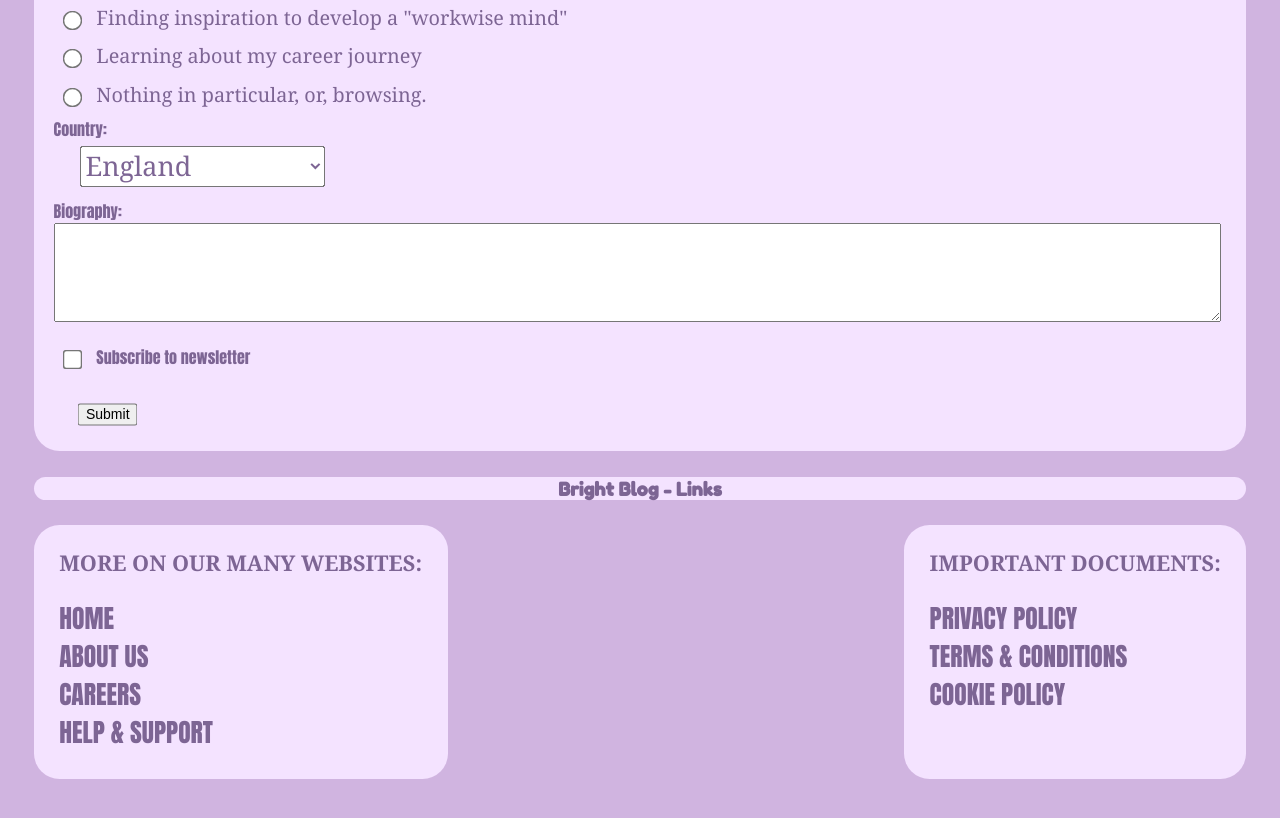
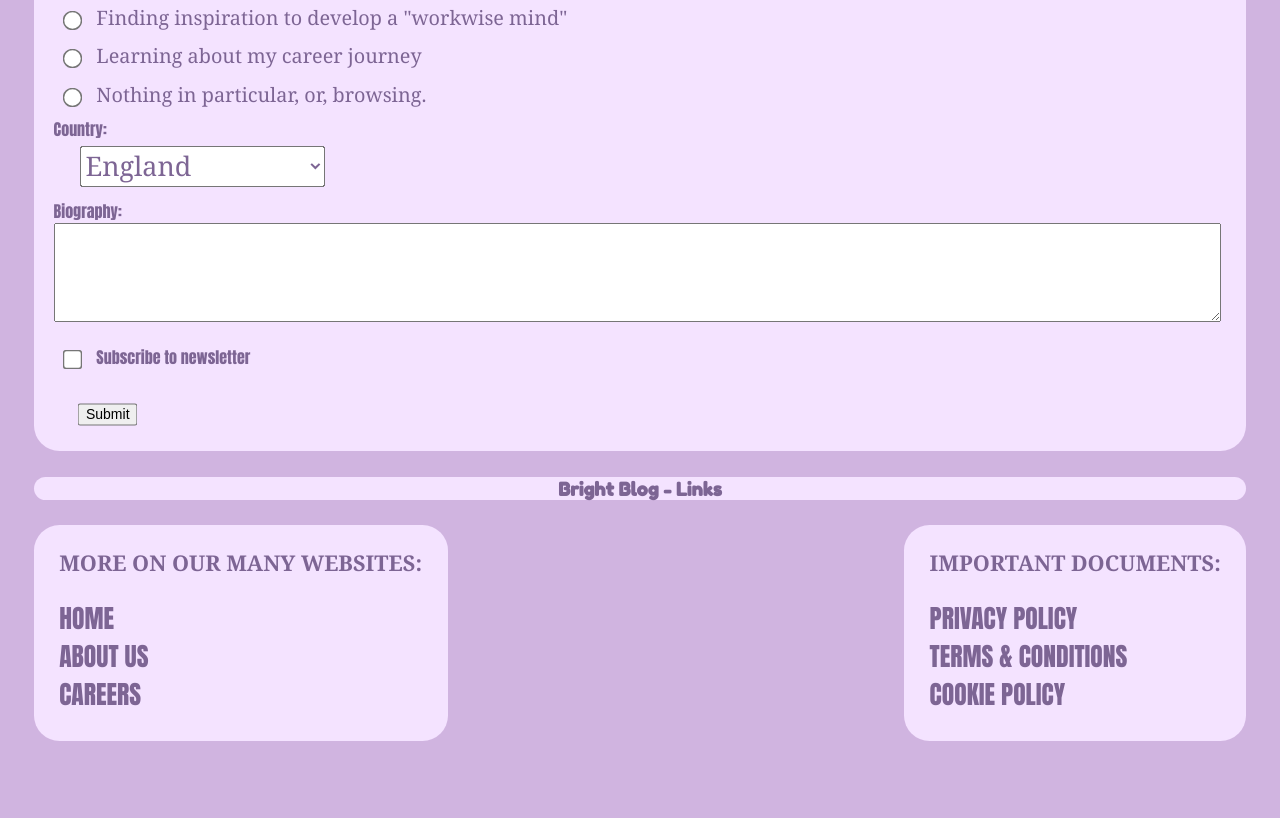
Before and after one commit to MOMORII/MOMORII.github.io, a plain HTML site: page index.html in a window 1280 px wide. Shown: the part 3624-4442 px from the top of the page. After the commit the page ends 4416 px from the top, so only its background shows below. Drawn offline with Linux system fonts and the light colour scheme.

Commit message:
Update index.html

```diff
--- a/index.html
+++ b/index.html
@@ -222,7 +222,6 @@
                         <li><a href="/home">HOME</a></li>
                         <li><a href="/about">ABOUT US</a></li>
                         <li><a href="/blog">CAREERS</a></li>
-                        <li><a href="/contact">HELP & SUPPORT</a></li>
                         <br>
                     </ul>
                 </nav>
```
